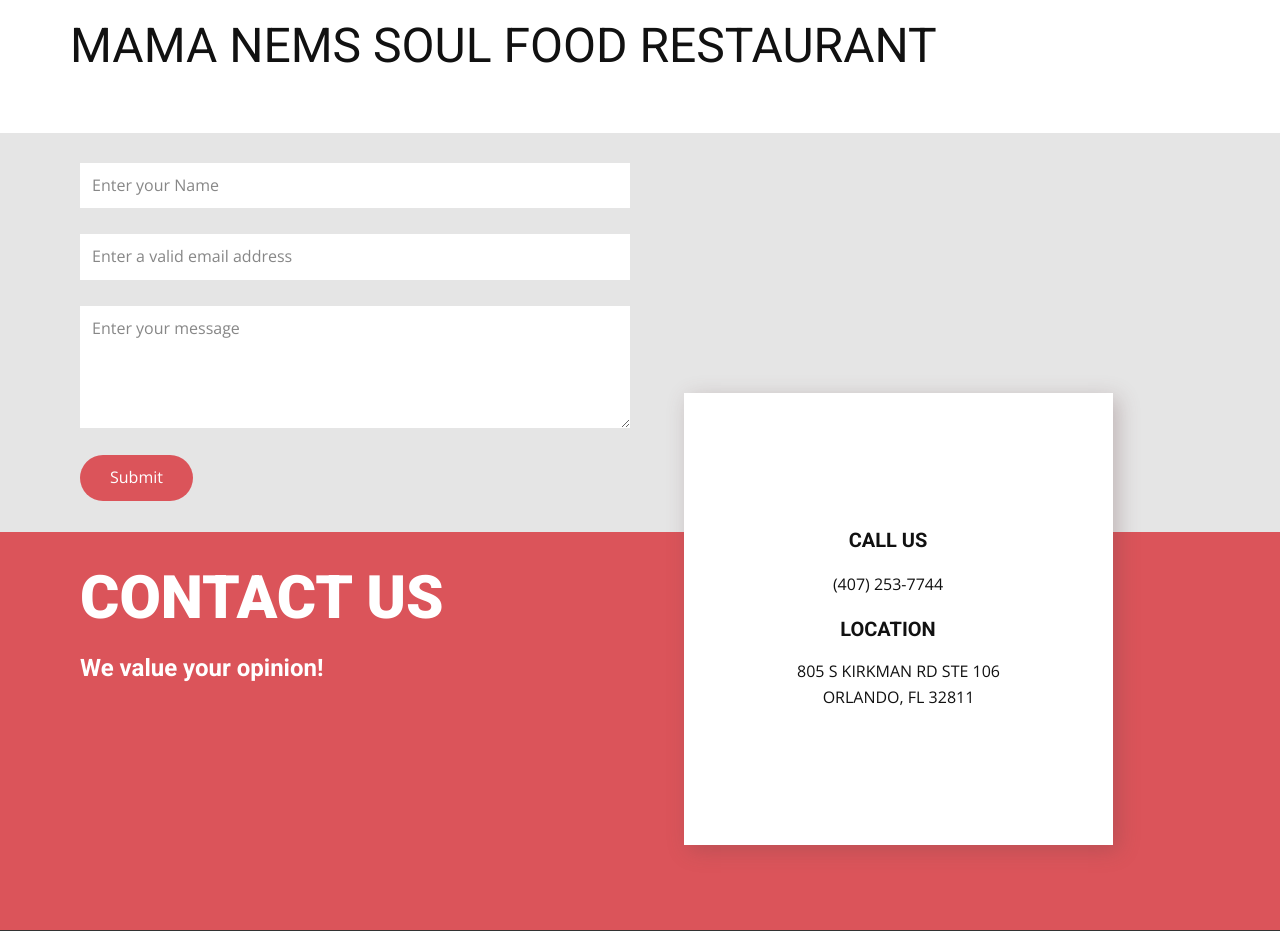
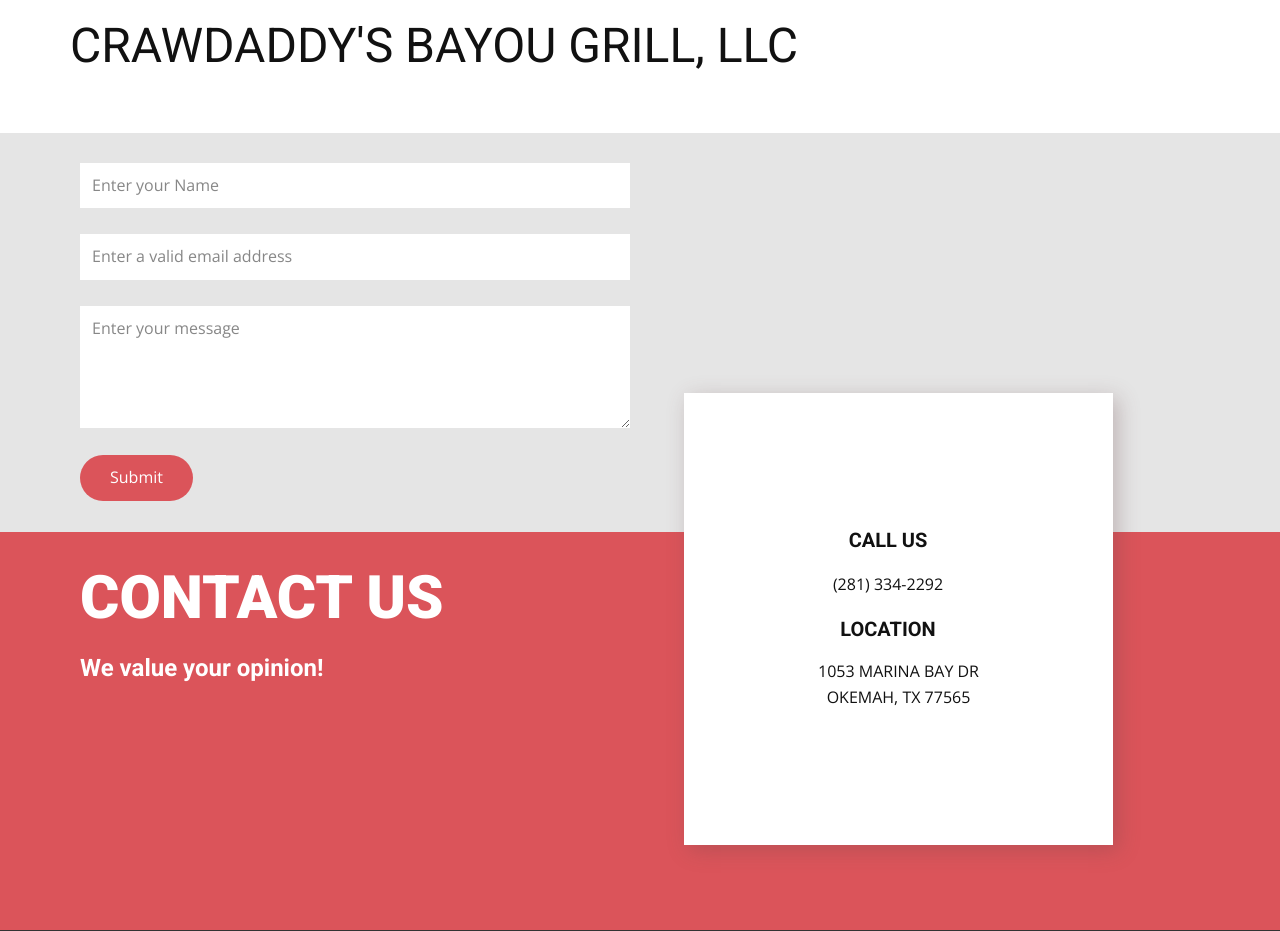
Before and after one commit to runacode/crawdaddy, a PHP site: page / in a window 1280 px wide. Shown: the top 931 px of the page. Run offline with PHP 8.4, Linux system fonts and the light colour scheme.

Commit message:
Update index.php

```diff
--- a/index.php
+++ b/index.php
@@ -1,7 +1,7 @@
-<?php $company = "MAMA NEMS SOUL FOOD RESTAURANT";
-$phone = "(407) 253-7744";
-	$address1 = "805 S KIRKMAN RD STE 106";
-	$address2 = "ORLANDO, FL 32811";
+<?php $company = "CRAWDADDY'S BAYOU GRILL, LLC";
+$phone = "(281) 334-2292";
+	$address1 = "1053 MARINA BAY DR";
+	$address2 = "OKEMAH, TX 77565";
 ?>
 <!DOCTYPE html>
 <html style="font-size: 16px;">
```
